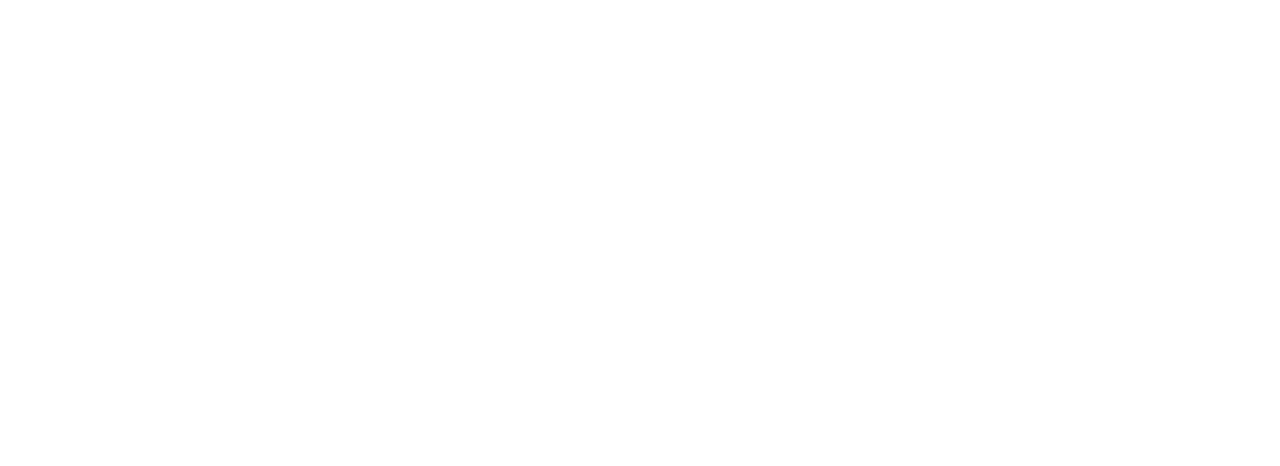
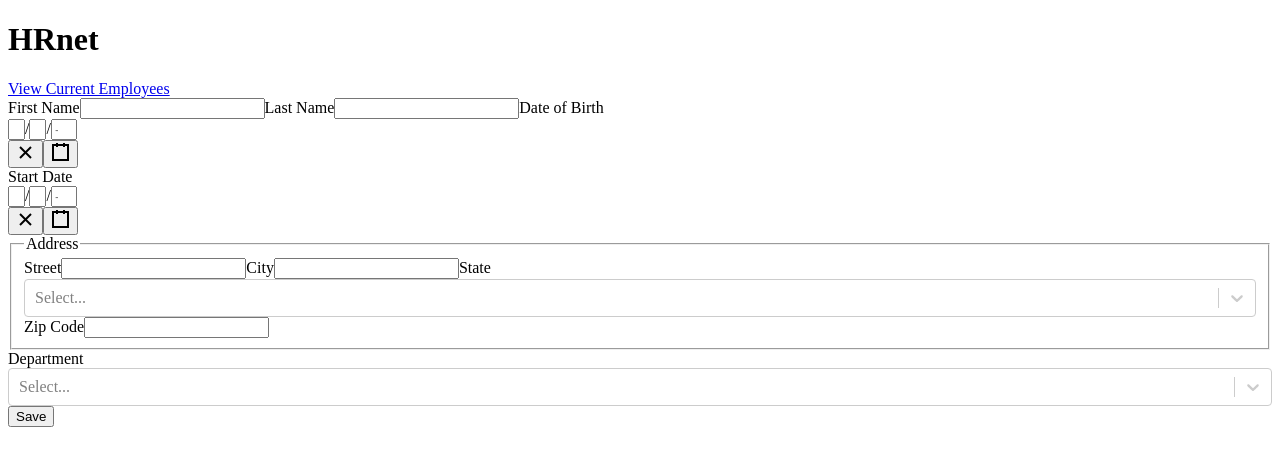
Before and after one commit to Farahcodes/HRnet, a React (Create React App) app: page / in a window 1280 px wide. Shown: the top 466 px of the page. Built offline with nearby package versions, Linux system fonts and the light colour scheme.

Commit message:
added FormEmployee component to App.js

```diff
--- a/src/App.js
+++ b/src/App.js
@@ -1,7 +1,19 @@
-import './App.scss';
+import { Suspense, lazy } from 'react';
+import { Link } from 'react-router-dom';
+const FormEmployee = lazy(() => import('./components/FormEmployee'));
 
 const App = () => {
-  return <div className="App"></div>;
+  return (
+    <main className="container">
+      <h1>HRnet</h1>
+      <Link to="employees" className="link">
+        View Current Employees
+      </Link>
+      <Suspense fallback={<div>Loading...</div>}>
+        <FormEmployee />
+      </Suspense>
+    </main>
+  );
 };
 
 export default App;
```
